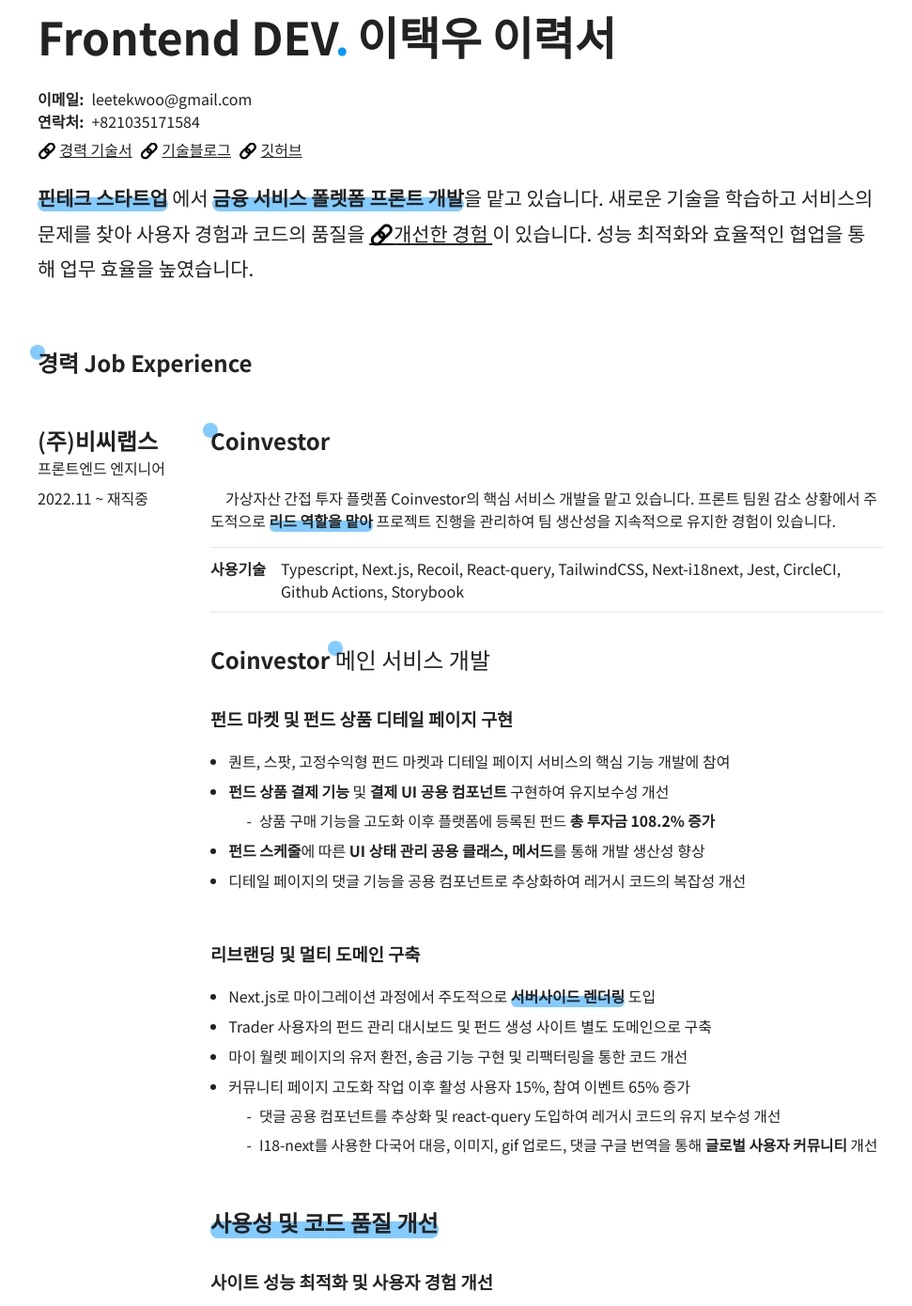
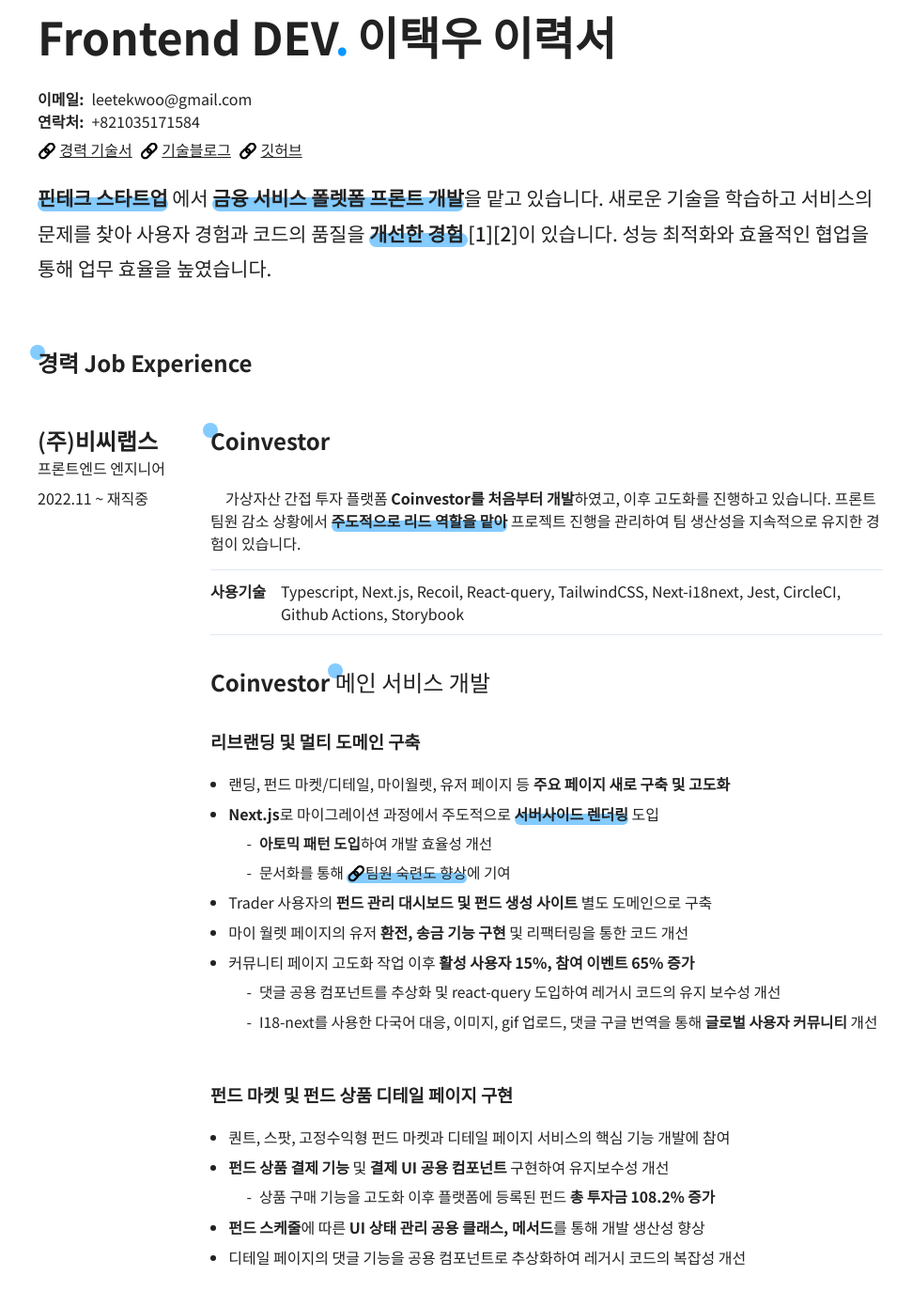
Before and after one commit to 0teklee/resume, a website built with webpack: page index.html in a window 1280 px wide. Shown: the part 101-1491 px from the top of the page at 94% size, without its empty margins (150-1121 px from the left). Built offline with nearby package versions, Linux system fonts and the light colour scheme.

Commit message:
fix: 문구 수정 및 bold 추가

```diff
--- a/index.html
+++ b/index.html
@@ -62,13 +62,19 @@
               </div>
             </div>
           <div>
-            <span class="text-indent description">
-              <b class="highlight">핀테크 스타트업</b> 에서 <b class="highlight">금융 서비스 폴렛폼 프론트 개발</b>을 맡고 있습니다. 새로운 기술을 학습하고 서비스의 문제를 찾아 사용자 경험과 코드의 품질을 <a
+            <dic class="text-indent description">
+              <b class="highlight">핀테크 스타트업</b> 에서 <b class="highlight">금융 서비스 폴렛폼 프론트 개발</b>을 맡고 있습니다. 새로운 기술을 학습하고 서비스의 문제를 찾아 사용자 경험과 코드의 품질을 <b
+              class="highlight">개선한 경험
+            </b><a
               href="https://www.teklog.site/blog/37"
               target="_blank"
-              class="external-link-icon-before text-underline text-theme-hover">개선한 경험
-              </a>이 있습니다. 성능 최적화와 효율적인 협업을 통해 업무 효율을 높였습니다.
-            </span>
+              class="intro-external-link"
+            >[1]</a><a
+              href="https://www.teklog.site/blog/37"
+              target="_blank"
+              class="intro-external-link"
+            >[2]</a>이 있습니다. 성능 최적화와 효율적인 협업을 통해 업무 효율을 높였습니다.
+            </dic>
           </div>
         </div>
       </header>
@@ -86,7 +92,7 @@
             <h2 class="circle-highlight">Coinvestor</h2>
             <section class="flex flex-col w-full" style="gap: 1rem;">
               <div style="text-indent: 1rem;">
-                가상자산 간접 투자 플랫폼 Coinvestor의 핵심 서비스 개발을 맡고 있습니다. 프론트 팀원 감소 상황에서 주도적으로 <b class="highlight">리드 역할을 맡아</b> 프로젝트 진행을 관리하여 팀 생산성을 지속적으로 유지한 경험이 있습니다.</div>
+                가상자산 간접 투자 플랫폼 <b>Coinvestor를 처음부터 개발</b>하였고, 이후 고도화를 진행하고 있습니다. 프론트 팀원 감소 상황에서 <b class="highlight">주도적으로 리드 역할을 맡아</b> 프로젝트 진행을 관리하여 팀 생산성을 지속적으로 유지한 경험이 있습니다.</div>
               <div class="tech-stack">
                 <p class="flex-shrink-none" style="font-weight: 600">사용기술</p>
                 <p>
@@ -100,6 +106,29 @@
               target="_blank"
               class="circle-highlight text-theme-hover" style="cursor: pointer">메인 서비스 개발</a></h2>
             <section>
+              <h3>리브랜딩 및 멀티 도메인 구축</h3>
+              <ul>
+                <li> 랜딩, 펀드 마켓/디테일, 마이월렛, 유저 페이지 등 <b>주요 페이지 새로 구축 및 고도화</b>
+                <li><b>Next.js</b>로 마이그레이션 과정에서 주도적으로 <b class="highlight">서버사이드 렌더링</b> 도입
+                  <ul>
+                    <li class="sub-list"><b>아토믹 패턴 도입</b>하여 개발 효율성 개선</li>
+                    <li class="sub-list">문서화를 통해 <a
+                      href="https://www.teklog.site/blog/28"
+                      target="_blank"
+                      class="external-link-icon-before highlight text-theme-hover cursor-pointer">팀원 숙련도 향상</a>에 기여</li>
+                  </ul>
+                </li>
+                <li>Trader 사용자의 <b>펀드 관리 대시보드 및 펀드 생성 사이트</b> 별도 도메인으로 구축
+                <li>마이 월렛 페이지의 유저 <b>환전, 송금 기능 구현</b> 및 리팩터링을 통한 코드 개선
+                <li>커뮤니티 페이지 고도화 작업 이후 <b>활성 사용자 15%, 참여 이벤트 65% 증가</b>
+                  <ul>
+                    <li class="sub-list">댓글 공용 컴포넌트를 추상화 및 react-query 도입하여 레거시 코드의 유지 보수성 개선
+                    <li class="sub-list">I18-next를 사용한 다국어 대응, 이미지, gif 업로드, 댓글 구글 번역을 통해 <b>글로벌 사용자 커뮤니티</b> 개선
+                  </ul>
+                </li>
+              </ul>
+            </section>
+            <section>
               <h3>펀드 마켓 및 펀드 상품 디테일 페이지 구현</h3>
               <ul>
                 <li>퀀트, 스팟, 고정수익형 펀드 마켓과 디테일 페이지 서비스의 핵심 기능 개발에 참여
@@ -112,26 +141,12 @@
                 <li>디테일 페이지의 댓글 기능을 공용 컴포넌트로 추상화하여 레거시 코드의 복잡성 개선
               </ul>
             </section>
-            <section>
-              <h3>리브랜딩 및 멀티 도메인 구축</h3>
-              <ul>
-                <li>Next.js로 마이그레이션 과정에서 주도적으로 <b class="highlight">서버사이드 렌더링</b> 도입
-                <li>Trader 사용자의 펀드 관리 대시보드 및 펀드 생성 사이트 별도 도메인으로 구축
-                <li>마이 월렛 페이지의 유저 환전, 송금 기능 구현 및 리팩터링을 통한 코드 개선
-                <li>커뮤니티 페이지 고도화 작업 이후 활성 사용자 15%, 참여 이벤트 65% 증가
-                  <ul>
-                    <li class="sub-list">댓글 공용 컴포넌트를 추상화 및 react-query 도입하여 레거시 코드의 유지 보수성 개선
-                    <li class="sub-list">I18-next를 사용한 다국어 대응, 이미지, gif 업로드, 댓글 구글 번역을 통해 <b>글로벌 사용자 커뮤니티</b> 개선
-                  </ul>
-                </li>
-              </ul>
-            </section>
             <h2><b class="highlight">사용성 및 코드 품질 개선</b></h2>
             <section>
               <h3>사이트 성능 최적화 및 사용자 경험 개선</h3>
               <ul>
                 <li>
-                  SSR에서 ISR로 전환하고, 적절한 캐싱 전략을 사용하여 <b class="highlight"> 페이지 로딩 속도 약 70%</b> (1.312s -> 399ms) 단축하여 <br/> <b>참여율 5% 개선</b>  (<a href="https://www.teklog.site/blog/42" target="_blank" class="external-link text-theme-hover">회고 링크</a>)
+                  SSR에서 ISR로 전환하고, 적절한 캐싱 전략을 사용하여 <b class="highlight"> 페이지 로딩 속도 약 70%</b> (1.312s -> 399ms) 단축하여 <b>참여율 5% 개선</b>  (<a href="https://www.teklog.site/blog/42" target="_blank" class="external-link text-theme-hover">회고 링크</a>)
                   <ul>
                     <li class="sub-list"><b>Lighthouse Score:</b> 67 -> 95 - 100</li>
                     <li class="sub-list"><b>LCP:</b> 80% (2.1 -> 0.4s)</li>
@@ -155,7 +170,12 @@
                       <b>에러 바운더리 도입</b> 및 일관되지 않은 서버 에러 응답 문서화로 예외처리 효율 개선</li>
                   </ul>
                 </li>
-                <li><b>Jest를 통한 유닛, 통합 테스트 코드를 작성</b>하여 초기 개발 단계에서 버그 방지</li>
+                <li><b>Jest를 통한 유닛, 통합 테스트 코드 및 테스트 자동화 구축</b>하여 개발 단계에서 버그 사전 방지
+                  <ul>
+                    <li class="sub-list">
+                      <b>펀드 결제 프로세스 테스트 커버리지 0 -> 90.19% </b></li>
+                  </ul>
+                </li>
                 <li><b>Circle CI</b>와 <b>Vercel</b>을 이용한 <b>자동 배포 환경 구축</b> 및 구축 방법 <b>문서화</b>로 협업 강화</li>
               </ul>
             </section>
@@ -323,6 +343,7 @@
                 <section class="flex flex-col items-start" style="gap: 12px">
                   <ul>
                     <li><b>리액트 서버 컴포넌트</b>로 마이그레이션하여 사용성 및 코드 품질 개선</li>
+                    <li><b>Island Architecture</b> 적용하여 서버와 클라이언트 컴포넌트 분리</li>
                     <li>최적화 작업을 통해 <b>Lighthouse Performance Score 100</b> 달성
                       <ul>
                         <li class="sub-list"><b>FCP 0.3s, LCP 0.7s, Speed Index 0.5s, TBT 30ms</b></li>
```
Also changed, not shown: cv.html (+7 -2 lines).
